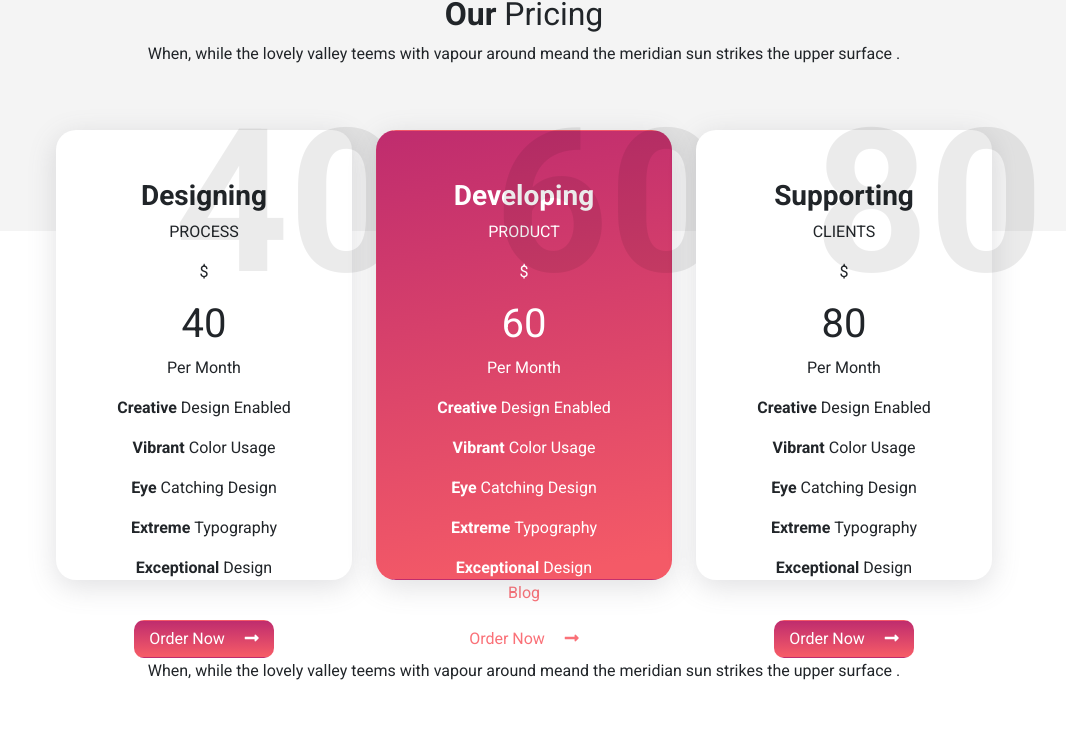
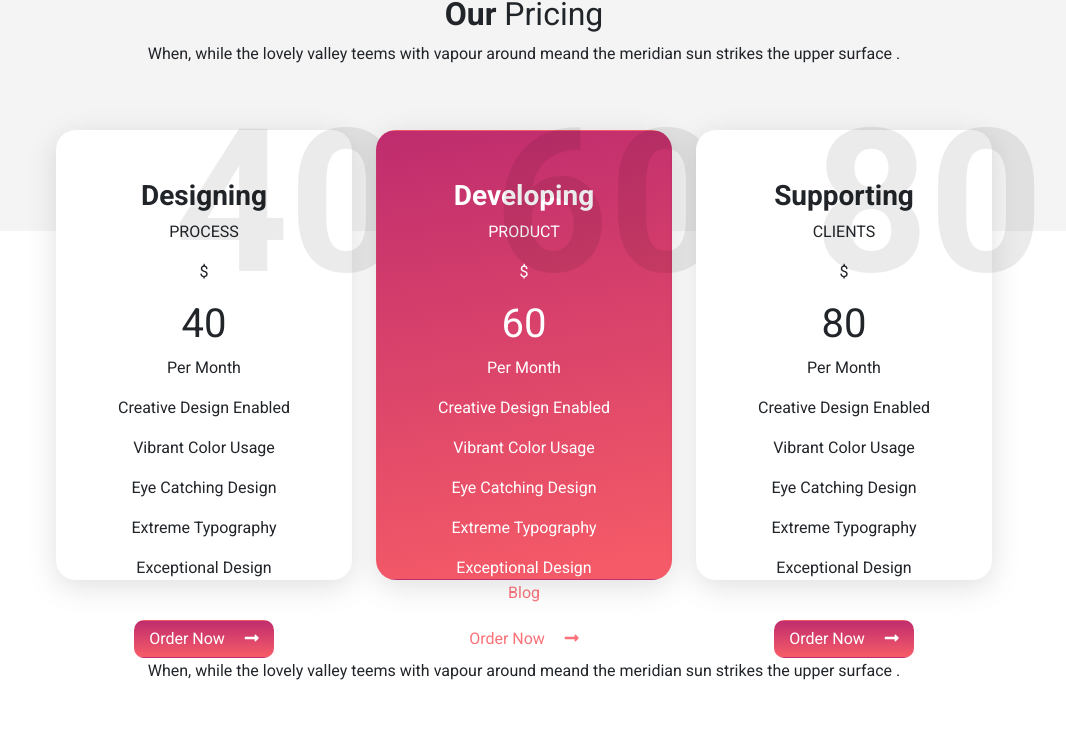
Before and after one commit to FrancescoCina/proj-html-vuejs, a Vue app: page / in a window 1280 px wide. Shown: the part 2852-3597 px from the top of the page, without its empty margins (116-1182 px from the left). Built offline with nearby package versions, Linux system fonts and the light colour scheme.

Commit message:
Sostituite cards della sezione "Our Pricing" con componente "CardPrice.vue"

```diff
--- a/src/App.vue
+++ b/src/App.vue
@@ -1,7 +1,7 @@
 <template>
   <div id="app">
     <Header :links="links"></Header>
-    <Main></Main>
+    <Main :pricingInfos="pricingInfos"></Main>
     <Footer :links="links"></Footer>
   </div>
 </template>
@@ -46,6 +46,44 @@ export default {
           url: "#",
         },
       ],
+      pricingInfos: [
+        {
+          service: "Designing",
+          forWho: "PROCESS",
+          price: 40,
+          detailOne: "Creative Design Enabled",
+          detailTwo: "Vibrant Color Usage",
+          detailThree: "Eye Catching Design",
+          detailFour: "Extreme Typography",
+          detailFive: "Exceptional Design",
+          backgroundClass: "",
+          backgroundButton: "pink-button",
+        },
+        {
+          service: "Developing",
+          forWho: "PRODUCT",
+          price: 60,
+          detailOne: "Creative Design Enabled",
+          detailTwo: "Vibrant Color Usage",
+          detailThree: "Eye Catching Design",
+          detailFour: "Extreme Typography",
+          detailFive: "Exceptional Design",
+          backgroundClass: "pink-card",
+          backgroundButton: "white-back",
+        },
+        {
+          service: "Supporting",
+          forWho: "CLIENTS",
+          price: 80,
+          detailOne: "Creative Design Enabled",
+          detailTwo: "Vibrant Color Usage",
+          detailThree: "Eye Catching Design",
+          detailFour: "Extreme Typography",
+          detailFive: "Exceptional Design",
+          backgroundClass: "",
+          backgroundButton: "pink-button",
+        },
+      ],
     };
   },
 };
--- a/src/assets/scss/_generics.scss
+++ b/src/assets/scss/_generics.scss
@@ -18,6 +18,14 @@
     border-radius: 10px;
     color: #fff;
   }
+
+  button.white-back {
+    background-color: #fff;
+    color: #fa7178;
+  }
+
+
+
 
 // Effetti hover per pulsanti "Try it Now" "Explore More"
 
--- /dev/null
+++ b/src/components/CardPrice.vue
@@ -0,0 +1,80 @@
+<template>
+  <div class="row justify-content-center card-price">
+    <div
+      class="col-3 position-relative"
+      v-for="info in pricingInfos"
+      :key="info.price"
+    >
+      <div class="card text-center p-5" :class="info.backgroundClass">
+        <p class="price-background">{{ info.price }}</p>
+        <h3>
+          <strong>{{ info.service }}</strong>
+        </h3>
+        <p>{{ info.forWho }}</p>
+        <p>$</p>
+        <p class="h1">{{ info.price }}</p>
+        <p>Per Month</p>
+        <p>{{ info.detailOne }}</p>
+        <p>{{ info.detailTwo }}</p>
+        <p>{{ info.detailThree }}</p>
+        <p>{{ info.detailFour }}</p>
+        <p>{{ info.detailFive }}</p>
+        <div class="btn-container d-flex justify-content-center mt-4">
+          <button type="button" class="btn" :class="info.backgroundButton">
+            Order Now <i class="fas fa-long-arrow-alt-right ms-3"></i>
+          </button>
+        </div>
+      </div>
+    </div>
+  </div>
+</template>
+
+<script>
+export default {
+  name: "CardPrice",
+  props: ["pricingInfos"],
+};
+</script>
+
+<style scoped lang="scss">
+.card {
+  height: 450px;
+  border-radius: 20px;
+  border-color: transparent;
+  box-shadow: rgba(100, 100, 111, 0.2) 0px 7px 29px 0px;
+}
+button {
+  width: 140px;
+  border-radius: 10px;
+  color: #fff;
+}
+
+.pink-button {
+  background: rgb(191, 44, 110);
+  background: linear-gradient(
+    180deg,
+    rgba(191, 44, 110, 1) 0%,
+    rgba(244, 90, 103, 1) 95%
+  );
+  border-color: transparent;
+}
+
+.pink-card {
+  background: rgb(191, 44, 110);
+  background: linear-gradient(
+    170deg,
+    rgba(191, 44, 110, 1) 0%,
+    rgba(244, 90, 103, 1) 95%
+  );
+  color: #fff;
+}
+
+.price-background {
+  position: absolute;
+  top: -78px;
+  left: 117px;
+  color: rgba(0, 0, 0, 0.08);
+  font-size: 200px;
+  font-weight: bold;
+}
+</style>
--- a/src/components/Main.vue
+++ b/src/components/Main.vue
@@ -253,70 +253,7 @@
           </div>
         </div>
         <!-- Row for price details -->
-        <div class="row justify-content-center card-price">
-          <div class="col-3 position-relative">
-            <div class="card text-center p-5">
-              <p class="price-background">40</p>
-              <h3><strong>Designing</strong></h3>
-              <p>PROCESS</p>
-              <p>$</p>
-              <p class="h1">40</p>
-              <p>Per Month</p>
-              <p><strong>Creative</strong> Design Enabled</p>
-              <p><strong>Vibrant </strong>Color Usage</p>
-              <p><strong>Eye</strong> Catching Design</p>
-              <p><strong>Extreme </strong>Typography</p>
-              <p><strong>Exceptional</strong> Design</p>
-              <div class="btn-container d-flex justify-content-center mt-4">
-                <button type="button" class="btn pink-button">
-                  Order Now <i class="fas fa-long-arrow-alt-right ms-3"></i>
-                </button>
-              </div>
-            </div>
-          </div>
-          <div class="col-3 position-relative">
-            <div class="card pink-card white text-center p-5">
-              <p class="price-background">60</p>
-
-              <h3><strong>Developing</strong></h3>
-              <p>PRODUCT</p>
-              <p>$</p>
-              <p class="h1">60</p>
-              <p>Per Month</p>
-              <p><strong>Creative</strong> Design Enabled</p>
-              <p><strong>Vibrant </strong>Color Usage</p>
-              <p><strong>Eye</strong> Catching Design</p>
-              <p><strong>Extreme </strong>Typography</p>
-              <p><strong>Exceptional</strong> Design</p>
-              <div class="btn-container d-flex justify-content-center mt-4">
-                <button type="button" class="btn white-back">
-                  Order Now <i class="fas fa-long-arrow-alt-right ms-3"></i>
-                </button>
-              </div>
-            </div>
-          </div>
-          <div class="col-3 position-relative">
-            <div class="card text-center p-5">
-              <p class="price-background">80</p>
-
-              <h3><strong>Supporting</strong></h3>
-              <p>CLIENTS</p>
-              <p>$</p>
-              <p class="h1">80</p>
-              <p>Per Month</p>
-              <p><strong>Creative</strong> Design Enabled</p>
-              <p><strong>Vibrant </strong>Color Usage</p>
-              <p><strong>Eye</strong> Catching Design</p>
-              <p><strong>Extreme </strong>Typography</p>
-              <p><strong>Exceptional</strong> Design</p>
-              <div class="btn-container d-flex justify-content-center mt-4">
-                <button type="button" class="btn pink-button">
-                  Order Now <i class="fas fa-long-arrow-alt-right ms-3"></i>
-                </button>
-              </div>
-            </div>
-          </div>
-        </div>
+        <CardPrice :pricingInfos="pricingInfos"></CardPrice>
       </div>
     </section>
     <!-- SEZIONE LATEST POSTS -->
@@ -336,7 +273,7 @@
               <div class="article-preview">
                 <div class="post-details my-2">
                   <time>April 21, 2019</time>
-                  <span> &bull; <author>By Paul</author></span>
+                  <span> &bull; <span>By Paul</span></span>
                 </div>
                 <h5 class="my-2">
                   Amazon gets CCI not to acquire 49% stake in
@@ -355,7 +292,7 @@
           <div class="col-3 secondary-post p-4 h-350">
             <div class="post-details my-5">
               <time>April 21, 2019</time>
-              <span> &bull; <author>By Paul</author></span>
+              <span> &bull; <span>By Paul</span></span>
             </div>
             <h5 class="my-5">
               Clearting Corporations get SEBI not to invest in overnight funds
@@ -369,7 +306,7 @@
           <div class="col-3 secondary-post p-4 h-350">
             <div class="post-details my-5">
               <time>April 21, 2019</time>
-              <span> &bull; <author>By Paul</author></span>
+              <span> &bull; <span>By Paul</span></span>
             </div>
             <h5 class="my-5">
               Shabnam Dhillion, wife of RSSB chief Gurinder Dhillon, passes away
@@ -434,7 +371,7 @@
                 meridian sun strikes the upper impenetrable follage of my trees,
                 and but a thousand.
               </p>
-              <author class="fw-bold my-3">Michkel Anegl</author>
+              <span class="fw-bold my-3">Michkel Anegl</span>
               <p>Marketing Management</p>
             </div>
           </div>
@@ -470,7 +407,7 @@
                 meridian sun strikes the upper impenetrable follage of my trees,
                 and but a thousand.
               </p>
-              <author class="fw-bold my-3">Michkel Anegl</author>
+              <span class="fw-bold my-3">Michkel Anegl</span>
               <p>Marketing Management</p>
             </div>
           </div>
@@ -505,7 +442,7 @@
                 meridian sun strikes the upper impenetrable follage of my trees,
                 and but a thousand.
               </p>
-              <author class="fw-bold my-3">Michkel Anegl</author>
+              <span class="fw-bold my-3">Michkel Anegl</span>
               <p>Marketing Management</p>
             </div>
           </div>
@@ -561,8 +498,12 @@
 </template>
 
 <script>
+import CardPrice from "@/components/CardPrice.vue";
+
 export default {
   name: "Main",
+  components: { CardPrice },
+  props: ["pricingInfos"],
 };
 </script>
 <style scoped lang="scss">
@@ -676,52 +617,6 @@ export default {
   color: #fa7178;
 }
 
-#our-pricing .card {
-  height: 450px;
-  border-radius: 20px;
-  border-color: transparent;
-  box-shadow: rgba(100, 100, 111, 0.2) 0px 7px 29px 0px;
-}
-
-#our-pricing button {
-  width: 140px;
-  border-radius: 10px;
-  color: #fff;
-}
-
-button.pink-button {
-  background: rgb(191, 44, 110);
-  background: linear-gradient(
-    180deg,
-    rgba(191, 44, 110, 1) 0%,
-    rgba(244, 90, 103, 1) 95%
-  );
-  border-color: transparent;
-}
-
-#our-pricing button.white-back {
-  background-color: #fff;
-  color: #fa7178;
-}
-
-.pink-card {
-  background: rgb(191, 44, 110);
-  background: linear-gradient(
-    170deg,
-    rgba(191, 44, 110, 1) 0%,
-    rgba(244, 90, 103, 1) 95%
-  );
-}
-
-.price-background {
-  position: absolute;
-  top: -78px;
-  left: 117px;
-  color: rgba(0, 0, 0, 0.08);
-  font-size: 200px;
-  font-weight: bold;
-}
-
 //  Sezione Latest Posts
 
 #latest-posts {
```
Also changed, not shown: 7 other files (tests, documents, lock files or other folders).
